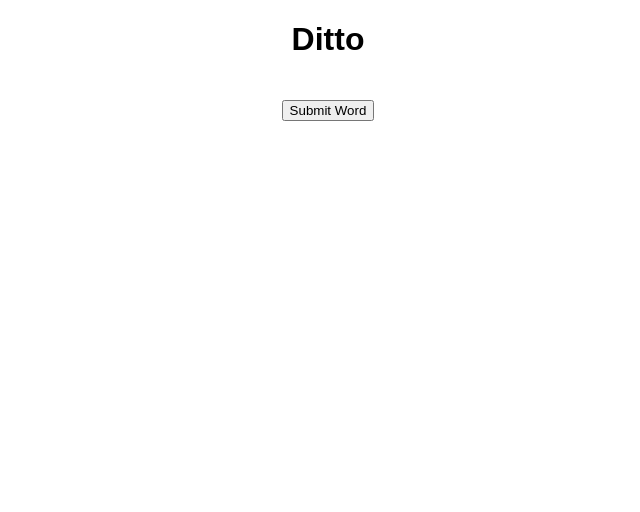
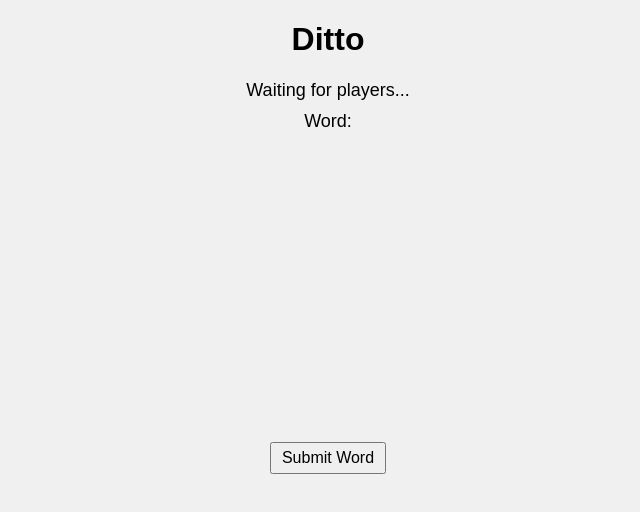
Before and after one commit to Dittogame/Ditto, a plain HTML site: page Public/Index.html in a window 1280 px wide. Both pictures are taken after a click on the button "Submit Word". Shown: the whole page, without its empty margins (312-952 px from the left). Drawn offline with nearby package versions, Linux system fonts and the light colour scheme; no server answers.

Commit message:
Update Index.html

```diff
--- a/Public/Index.html
+++ b/Public/Index.html
@@ -1,20 +1,55 @@
 <!DOCTYPE html>
-<html>
+<html lang="en">
 <head>
+  <meta charset="UTF-8">
+  <meta name="viewport" content="width=device-width, initial-scale=1.0">
   <title>Ditto</title>
   <style>
-        body { font-family: Arial, sans-serif; text-align: center; }
-        #board { display: grid; grid-template-columns: repeat(5, 50px); gap: 5px; margin: 20px auto; width: 300px; }
-        .tile { width: 50px; height: 50px; background: #f0f0f0; display: flex; align-items: center; justify-content: center; cursor: pointer; }
-        .selected { background: #aaffaa; }
-        #scores, #messages { margin: 20px; }
+    body {
+      font-family: Arial, sans-serif;
+      text-align: center;
+      background-color: #f0f0f0;
+    }
+    #playerInfo, #wordDisplay, #scores, #messages {
+      margin: 10px 0;
+      font-size: 18px;
+    }
+    #board {
+      display: grid;
+      grid-template-columns: repeat(5, 50px);
+      gap: 5px;
+      margin: 20px auto;
+      width: 300px;
+    }
+    .tile {
+      width: 50px;
+      height: 50px;
+      background: #f0f0f0;
+      display: flex;
+      align-items: center;
+      justify-content: center;
+      font-size: 20px;
+      cursor: pointer;
+    }
+    .tile:hover {
+      background-color: #ddd;
+    }
+    .selected {
+      background: #aaffaa;
+    }
+    #submitWord {
+      padding: 5px 10px;
+      font-size: 16px;
+      cursor: pointer;
+    }
   </style>
 </head>
 <body>
   <h1>Ditto</h1>
+  <div id="playerInfo">Waiting for players...</div>
+  <div id="wordDisplay">Word: <span id="currentWord"></span></div>
   <div id="board"></div>
-    <button onclick="submitWord()">Submit Word</button>
-    <div id="word"></div>
+  <button id="submitWord">Submit Word</button>
   <div id="scores"></div>
   <div id="messages"></div>
 
@@ -22,56 +57,88 @@
   <script>
     const socket = io();
     const boardDiv = document.getElementById('board');
-        const wordDiv = document.getElementById('word');
+    const wordDisplay = document.getElementById('currentWord');
     const scoresDiv = document.getElementById('scores');
     const messagesDiv = document.getElementById('messages');
+    const playerInfoDiv = document.getElementById('playerInfo');
     let selected = [];
-        let board = [];
+    let board = Array(5).fill().map(() => Array(5).fill(''));
+    let playerId = null;
 
-        socket.emit('joinGame');
+    // Initialize the 5x5 game board
+    for (let i = 0; i < 5; i++) {
+      for (let j = 0; j < 5; j++) {
+        const tile = document.createElement('div');
+        tile.classList.add('tile');
+        tile.dataset.row = i;
+        tile.dataset.col = j;
+        tile.addEventListener('click', () => selectTile(i, j));
+        boardDiv.appendChild(tile);
+      }
+    }
 
-        socket.on('gameState', (data) => {
-            board = data.board;
-            renderBoard();
-            updateScores(data.players);
+    // Socket.IO event listeners
+    socket.on('playerId', (id) => {
+      playerId = id;
+      playerInfoDiv.textContent = `Your ID: ${id}`;
     });
 
-        socket.on('startGame', () => messagesDiv.innerHTML += '<p>Game Started!</p>');
+    socket.on('players', (players) => {
+      playerInfoDiv.textContent = `Players: ${players.length}/2`;
+    });
 
-        socket.on('wordResult', (data) => {
-            if (data.valid) {
-                messagesDiv.innerHTML += `<p>${data.playerId} played "${data.word}" for ${data.points} points</p>`;
-                updateScores(data.scores);
-            } else {
-                messagesDiv.innerHTML += `<p>Invalid word: ${data.word}</p>`;
+    socket.on('gameStart', (data) => {
+      wordDisplay.textContent = data.word;
+      playerInfoDiv.textContent += ` | Current Player: ${data.currentPlayer}`;
+      messagesDiv.innerHTML += '<p>Game Started!</p>';
+    });
+
+    socket.on('updateBoard', (newBoard) => {
+      board = newBoard;
+      renderBoard();
+    });
+
+    socket.on('updateScores', (scores) => {
+      scoresDiv.innerHTML = '<h3>Scores:</h3>';
+      for (const [id, score] of Object.entries(scores)) {
+        scoresDiv.innerHTML += `<p>${id}: ${score}</p>`;
       }
+    });
+
+    socket.on('nextTurn', (data) => {
+      wordDisplay.textContent = data.word;
+      playerInfoDiv.textContent = `Players: 2/2 | Current Player: ${data.currentPlayer}`;
+      board = data.board;
+      selected = [];
+      renderBoard();
+      messagesDiv.innerHTML += `<p>${playerId === data.currentPlayer ? 'Your turn!' : 'Opponent\'s turn!'}</p>`;
+    });
+
+    socket.on('gameFull', () => {
+      messagesDiv.innerHTML += '<p>Game is full!</p>';
+    });
+
+    socket.on('gameEnd', () => {
+      playerInfoDiv.textContent = 'Game ended. Waiting for players...';
+      wordDisplay.textContent = '';
+      scoresDiv.innerHTML = '';
+      messagesDiv.innerHTML += '<p>Opponent disconnected. Game ended.</p>';
+      board = Array(5).fill().map(() => Array(5).fill(''));
       selected = [];
       renderBoard();
     });
 
-        socket.on('gameOver', (data) => {
-            const winner = data.winner === 'draw' ? 'Draw!' : `${data.winner} wins!`;
-            messagesDiv.innerHTML += `<p>Game Over! ${winner}</p>`;
-            data.scores.forEach(p => messagesDiv.innerHTML += `<p>${p.id}: ${p.score} points, ${p.rankPoints} rank</p>`);
+    function renderBoard() {
+      const tiles = document.querySelectorAll('.tile');
+      tiles.forEach(tile => {
+        const row = parseInt(tile.dataset.row);
+        const col = parseInt(tile.dataset.col);
+        tile.textContent = board[row][col];
+        tile.className = 'tile';
+        if (selected.some(([sr, sc]) => sr === row && sc === col)) {
+          tile.className += ' selected';
+        }
       });
-
-        socket.on('playerLeft', () => {
-            messagesDiv.innerHTML += '<p>Opponent disconnected. Game ended.</p>';
-        });
-
-        function renderBoard() {
-            boardDiv.innerHTML = '';
-            board.forEach((row, r) => {
-                row.forEach((letter, c) => {
-                    const tile = document.createElement('div');
-                    tile.className = 'tile';
-                    tile.textContent = letter;
-                    if (selected.some(([sr, sc]) => sr === r && sc === c)) tile.className += ' selected';
-                    tile.onclick = () => selectTile(r, c);
-                    boardDiv.appendChild(tile);
-                });
-            });
-            wordDiv.textContent = selected.map(([r, c]) => board[r][c]).join('');
     }
 
     function selectTile(r, c) {
@@ -88,17 +155,14 @@
 
     function submitWord() {
       const word = selected.map(([r, c]) => board[r][c]).join('');
-            if (word.length >= 3) socket.emit('submitWord', { word, path: selected });
+      if (word.length >= 3) {
+        socket.emit('submitWord', word);
+      }
       selected = [];
       renderBoard();
     }
 
-        function updateScores(scores) {
-            scoresDiv.innerHTML = '<h3>Scores:</h3>' + scores.map(p => `<p>${p.id}: ${p.score}</p>`).join('');
-        }
-
-        // End game manually (for testing)
-        document.addEventListener('keydown', (e) => { if (e.key === 'e') socket.emit('endGame'); });
+    document.getElementById('submitWord').addEventListener('click', submitWord);
   </script>
 </body>
 </html>
```
Lines whose indentation alone changed are shown as unchanged.
